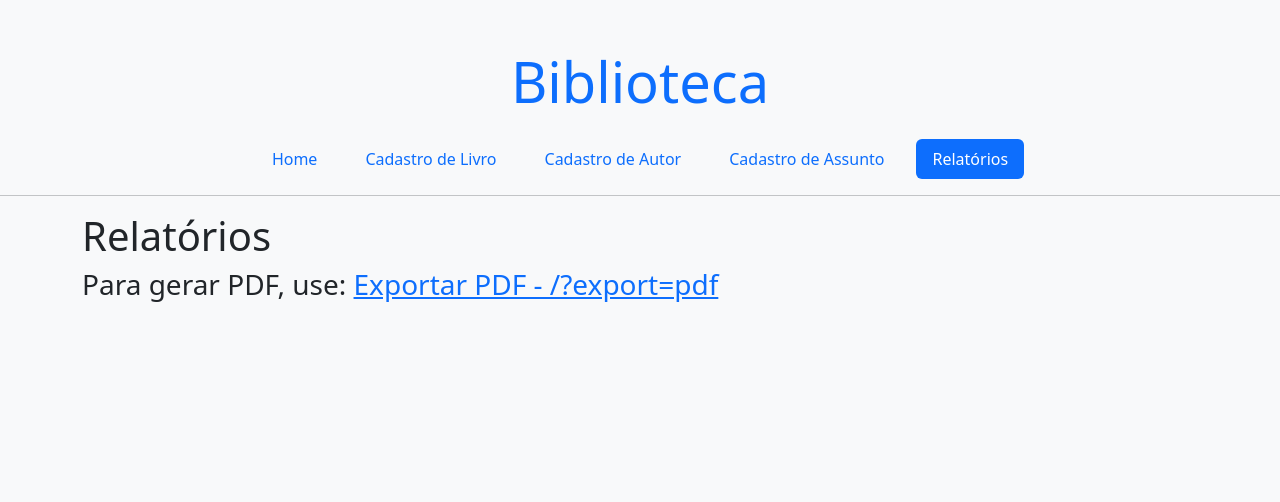
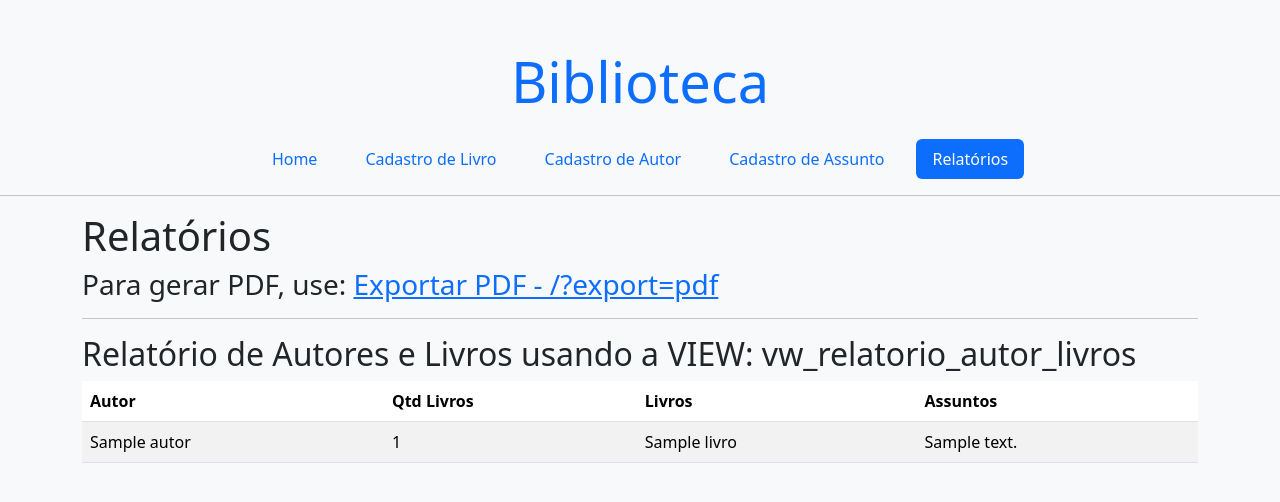
Before and after one commit to felipebevi/teste_biblioteca_manual, a PHP site: page /relatorios.php in a window 1280 px wide. Shown: the top 502 px of the page. Run offline with PHP 8.4, Linux system fonts and the light colour scheme; tables that the repository leaves empty hold one stand-in row (values such as "Sample post"); data that the repository does not hold is empty.

Commit message:
ajustado relatorio previa html e criada branch com TDD de IA

```diff
--- a/relatorios.php
+++ b/relatorios.php
@@ -79,6 +79,42 @@ if(isset($_GET['export']) && $_GET['export'] == 'pdf'){
 
 <h1> Relatórios </h1>
 <h3>Para gerar PDF, use: <a href='?export=pdf' target="_blank">Exportar PDF - /?export=pdf</a></h3>
+<hr>
+<h2> Relatório de Autores e Livros usando a VIEW: vw_relatorio_autor_livros </h2>
+<!-- tabela com os dados da view vw_relatorio_autor_livros usando bootstrap listrada -->
+<table class="table table-striped">
+    <thead>
+        <tr>
+            <th>Autor</th>
+            <th>Qtd Livros</th>
+            <th>Livros</th>
+            <th>Assuntos</th>
+        </tr>
+    </thead>
+    <tbody>
+        <?php
+        $sql = "SELECT autor, quantidade_livros, livros, assuntos
+            FROM vw_relatorio_autor_livros
+            ORDER BY autor";
+        $res = $conn->query($sql);
+
+        if ($res->num_rows > 0) {
+            while ($row = $res->fetch_assoc()) {
+                echo "<tr>";
+                echo "<td>" . htmlspecialchars($row['autor']) . "</td>";
+                echo "<td>" . htmlspecialchars($row['quantidade_livros']) . "</td>";
+                echo "<td>" . htmlspecialchars($row['livros']) . "</td>";
+                echo "<td>" . htmlspecialchars($row['assuntos']) . "</td>";
+                echo "</tr>";
+            }
+        } else {
+            echo "<tr><td colspan='4'>Nenhum registro encontrado</td></tr>";
+        }
+
+        $conn->close();
+        ?>
+    </tbody>
+</table>
 
 <?php
     include_once(dirname(__FILE__) . '/footer.php');
```
